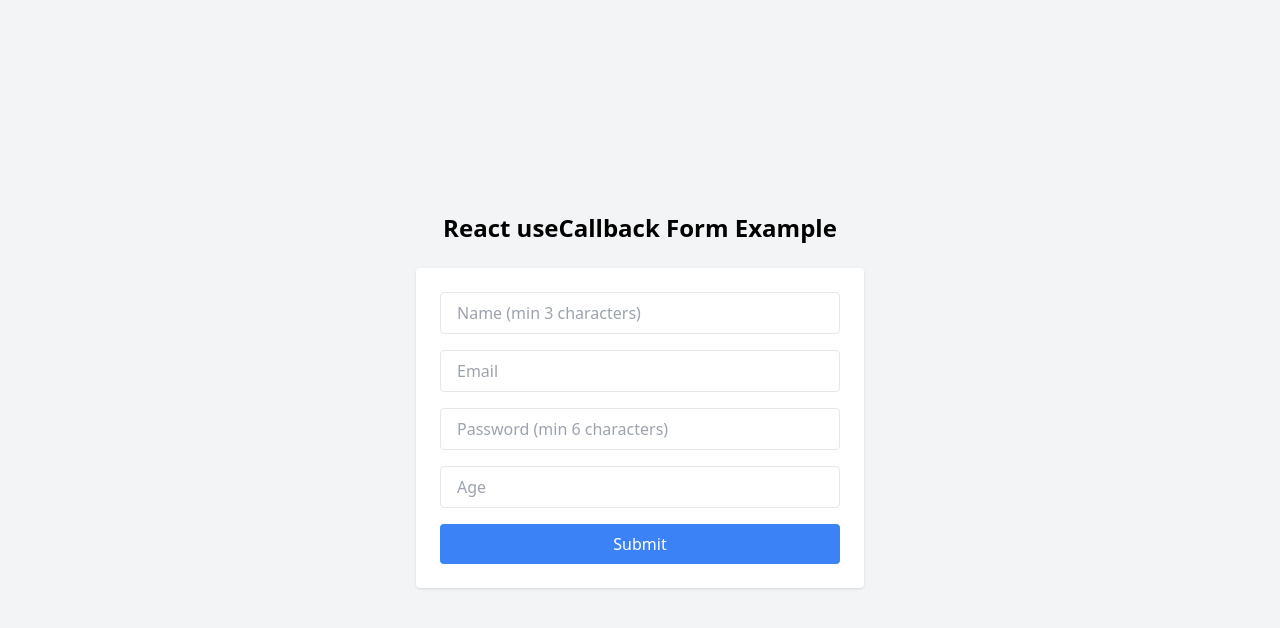
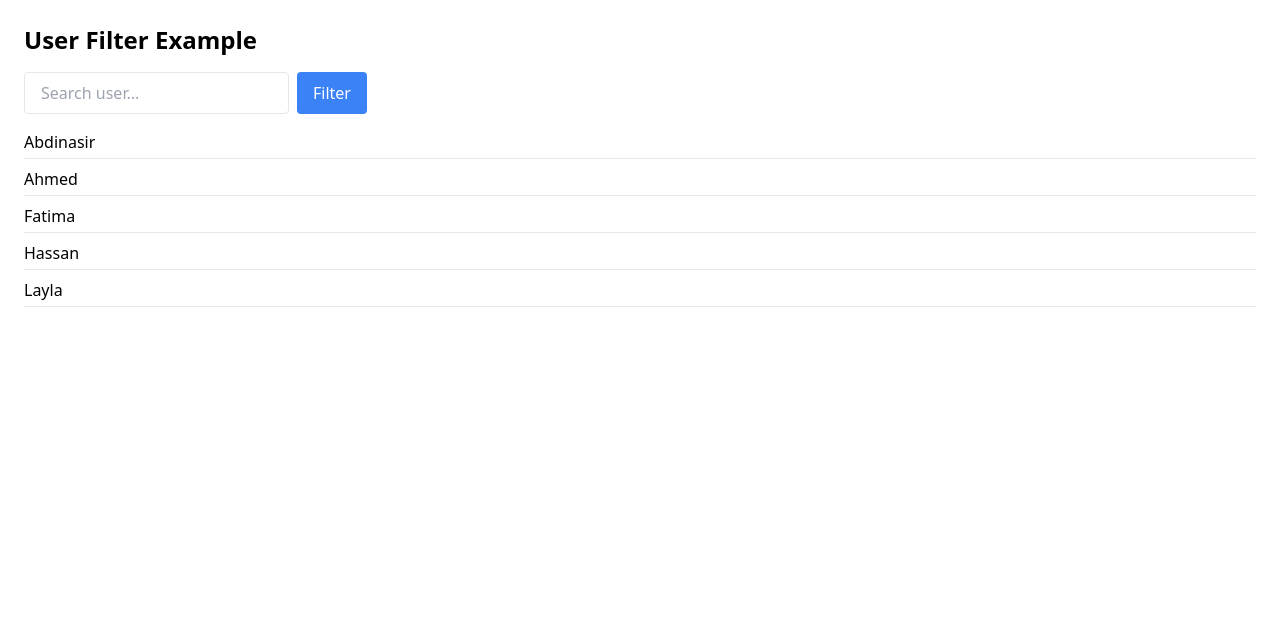
Before and after one commit to Cabdinasir64/Hooks, a React (Vite) app: page / in a window 1280 px wide. Shown: the top 628 px of the page. Built offline with nearby package versions, Linux system fonts and the light colour scheme.

Commit message:
this is example4 of UseCallback with react hooks

```diff
--- a/src/App.jsx
+++ b/src/App.jsx
@@ -1,9 +1,9 @@
-import UseCallback3 from './UseCallback/usecallback3';
+import UseCallback4 from './UseCallback/usecallback4';
 function App() {
 
 
   return (
-     <UseCallback3 />
+     <UseCallback4 />
 
   );
 }
--- /dev/null
+++ b/src/UseCallback/usecallback4.jsx
@@ -0,0 +1,53 @@
+import React, { useState, useCallback } from 'react';
+
+const initialUsers = [
+    { id: 1, name: 'Abdinasir' },
+    { id: 2, name: 'Ahmed' },
+    { id: 3, name: 'Fatima' },
+    { id: 4, name: 'Hassan' },
+    { id: 5, name: 'Layla' },
+];
+
+export default function UserFilter() {
+    const [users, setUsers] = useState(initialUsers);
+    const [query, setQuery] = useState('');
+
+
+    const handleFilter = useCallback(() => {
+        if (!query.trim()) return setUsers(initialUsers);
+        const filtered = initialUsers.filter(user =>
+            user.name.toLowerCase().includes(query.toLowerCase())
+        );
+        setUsers(filtered);
+    }, [query]);
+
+    return (
+        <div className="p-6">
+            <h1 className="text-2xl font-bold mb-4">User Filter Example</h1>
+
+            <div className="flex space-x-2 mb-4">
+                <input
+                    type="text"
+                    value={query}
+                    onChange={e => setQuery(e.target.value)}
+                    placeholder="Search user..."
+                    className="px-4 py-2 border rounded"
+                />
+                <button
+                    onClick={handleFilter}
+                    className="px-4 py-2 bg-blue-500 text-white rounded"
+                >
+                    Filter
+                </button>
+            </div>
+
+            <ul className="space-y-2">
+                {users.map(user => (
+                    <li key={user.id} className="border-b pb-1">
+                        {user.name}
+                    </li>
+                ))}
+            </ul>
+        </div>
+    );
+}
```
